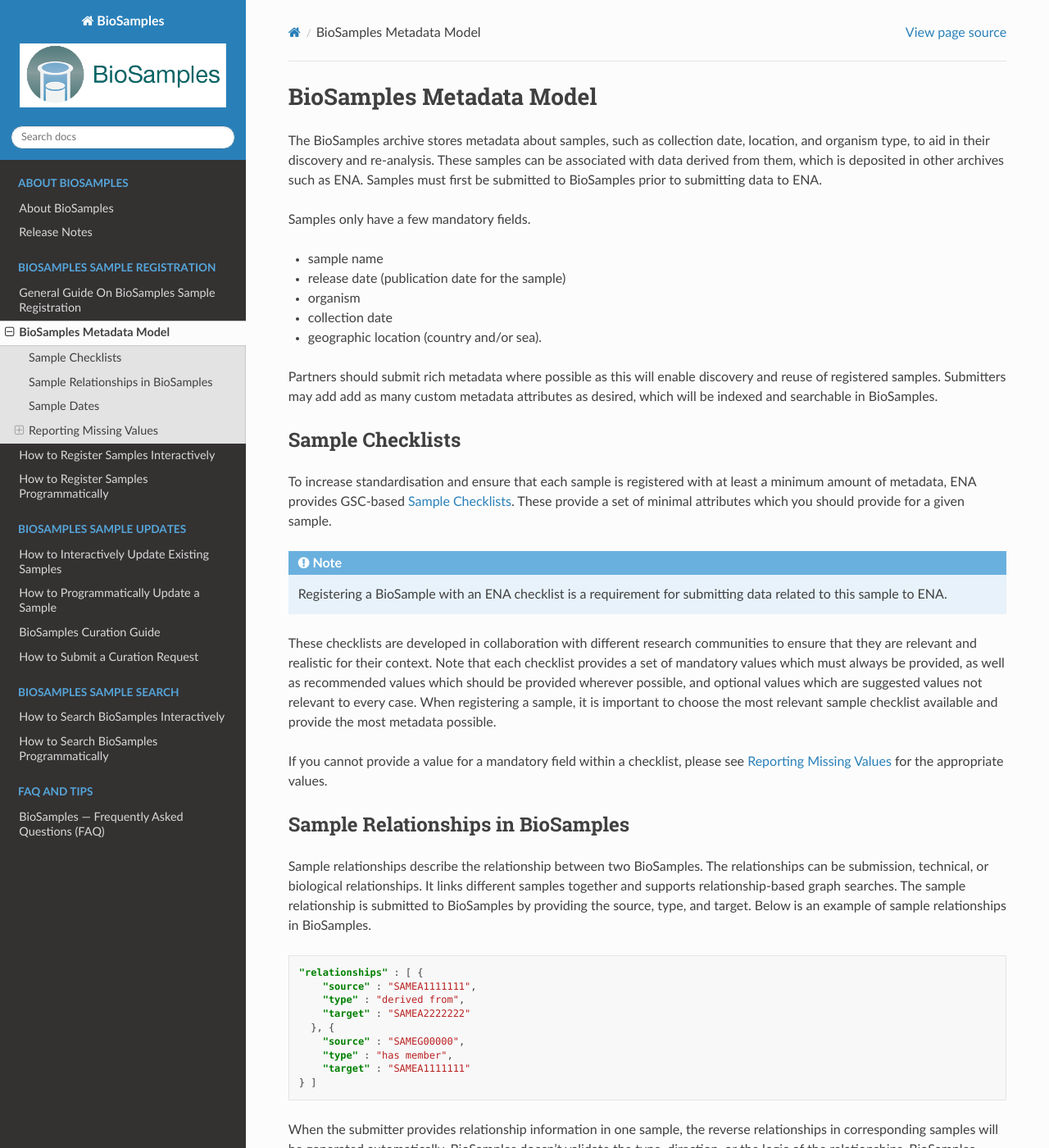
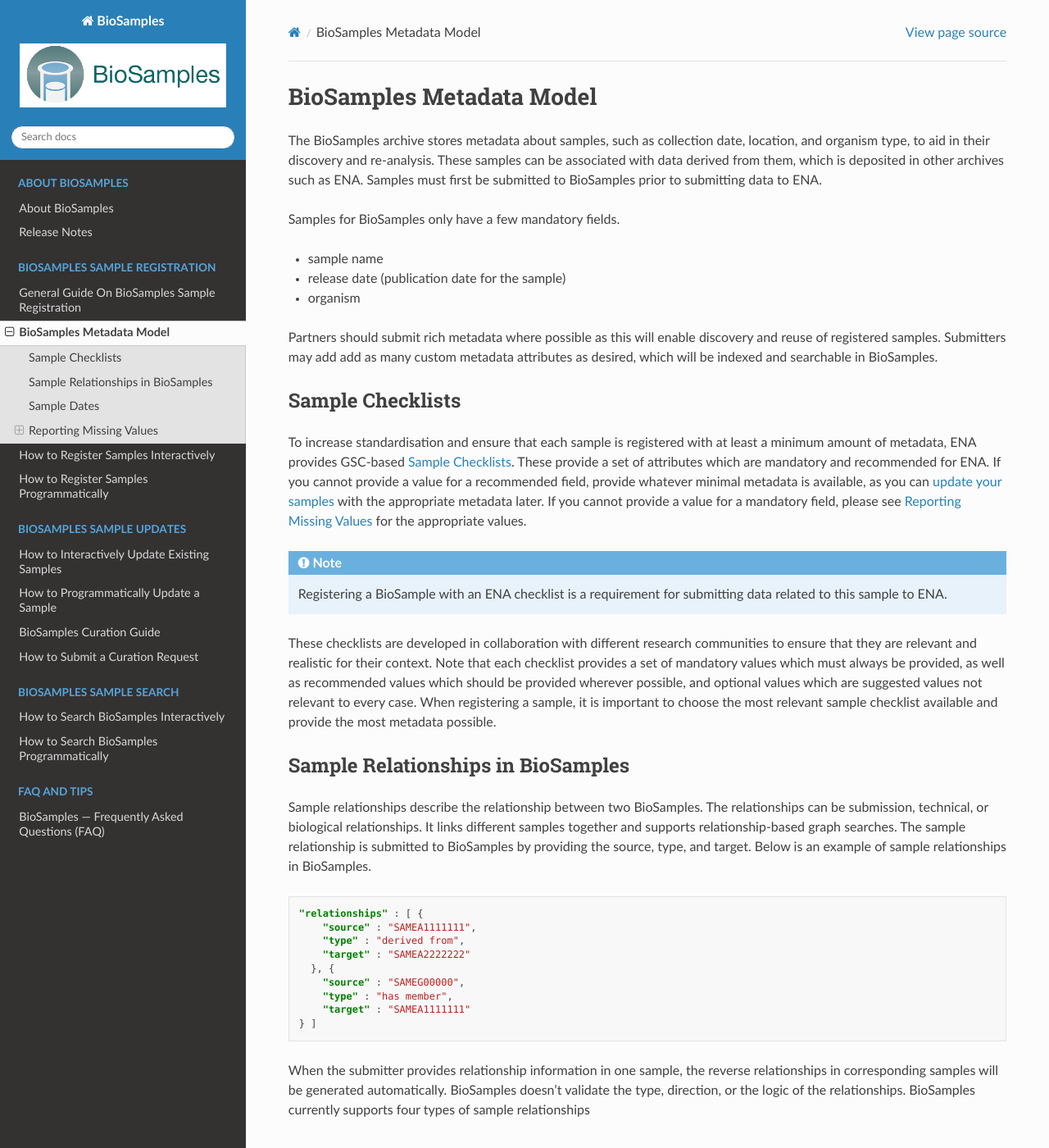
Before and after one commit to EBIBioSamples/read_docs, a Sphinx documentation site: the page built from docs/submit/metadata-model.rst, in a window 1280 px wide and 1400 px high. Shown: the whole window at 82% size. Built offline with Sphinx 7.4.7 and the Read the Docs theme 3.1.0, drawn with Linux system fonts in a browser that asks for light colours.

Commit message:
edit metadata model and mandatory fields

```diff
--- a/docs/submit/metadata-model.rst
+++ b/docs/submit/metadata-model.rst
@@ -3,30 +3,26 @@
 
 The BioSamples archive stores metadata about samples, such as collection date, location, and organism type, to aid in their discovery and re-analysis. These samples can be associated with data derived from them, which is deposited in other archives such as ENA. Samples must first be submitted to BioSamples prior to submitting data to ENA.
 
-Samples only have a few mandatory fields.
+Samples for BioSamples only have a few mandatory fields.
 
 - sample name
 - release date (publication date for the sample)
 - organism
-- collection date
-- geographic location (country and/or sea).
 
 Partners should submit rich metadata where possible as this will enable discovery and reuse of registered samples. Submitters may add add as many custom metadata attributes as desired, which will be indexed and searchable in BioSamples.
-
 
 
 Sample Checklists
 -----------------
 To increase standardisation and ensure that each sample is registered with at least a minimum amount of metadata, ENA provides GSC-based `Sample Checklists <https://www.ebi.ac.uk/ena/browser/checklists>`_.
-These provide a set of minimal attributes which you should provide for a given sample.
+These provide a set of attributes which are mandatory and recommended for ENA. If you cannot provide a value for a recommended field, provide whatever minimal metadata is available, as you can `update your samples <../update/update-samples.html>`_ with the appropriate metadata later.
+If you cannot provide a value for a mandatory field, please see :ref:`Reporting Missing Values` for the appropriate values.
 
 .. note:: Registering a BioSample with an ENA checklist is a requirement for submitting data related to this sample to ENA.
 
 These checklists are developed in collaboration with different research communities to ensure that they are relevant and realistic for their context.
 Note that each checklist provides a set of mandatory values which must always be provided, as well as recommended values which should be provided wherever possible,
 and optional values which are suggested values not relevant to every case. When registering a sample, it is important to choose the most relevant sample checklist available and provide the most metadata possible.
-
-If you cannot provide a value for a mandatory field within a checklist, please see :ref:`Reporting Missing Values` for the appropriate values.
 
 
 .. _Sample Relationships:
```
